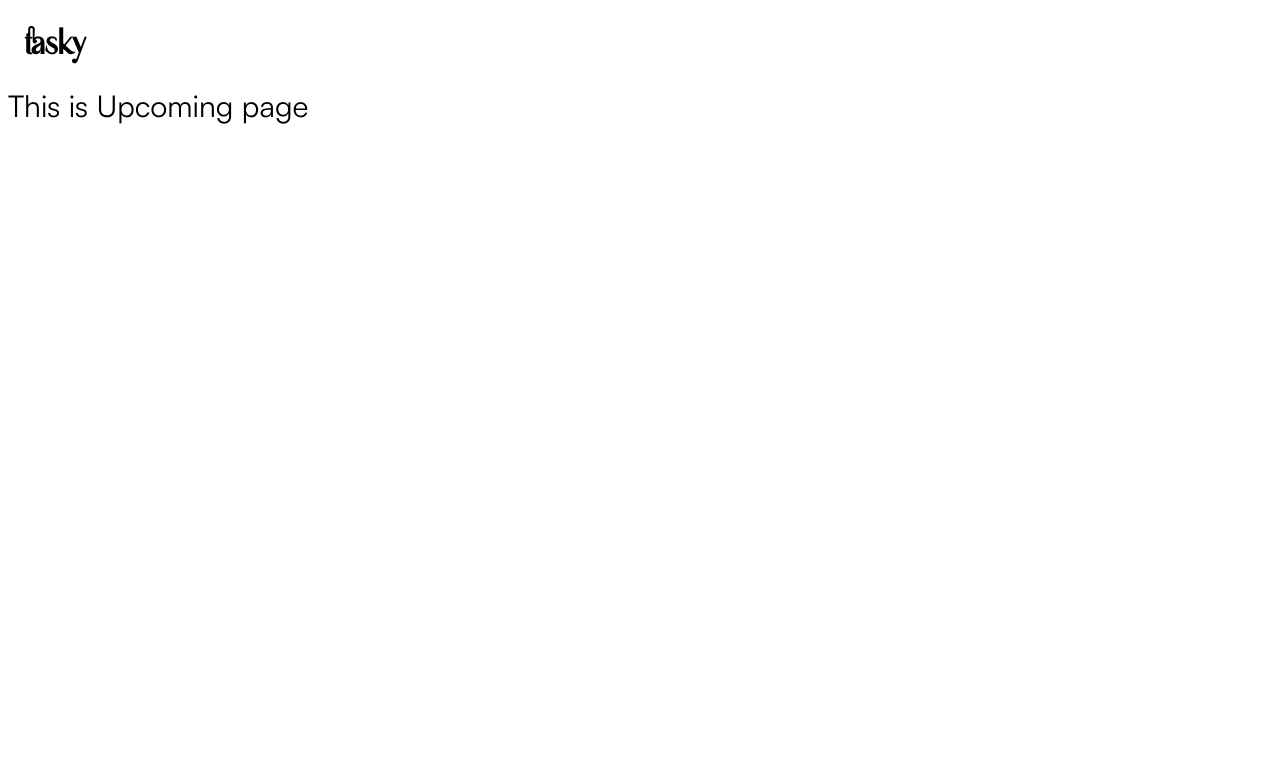
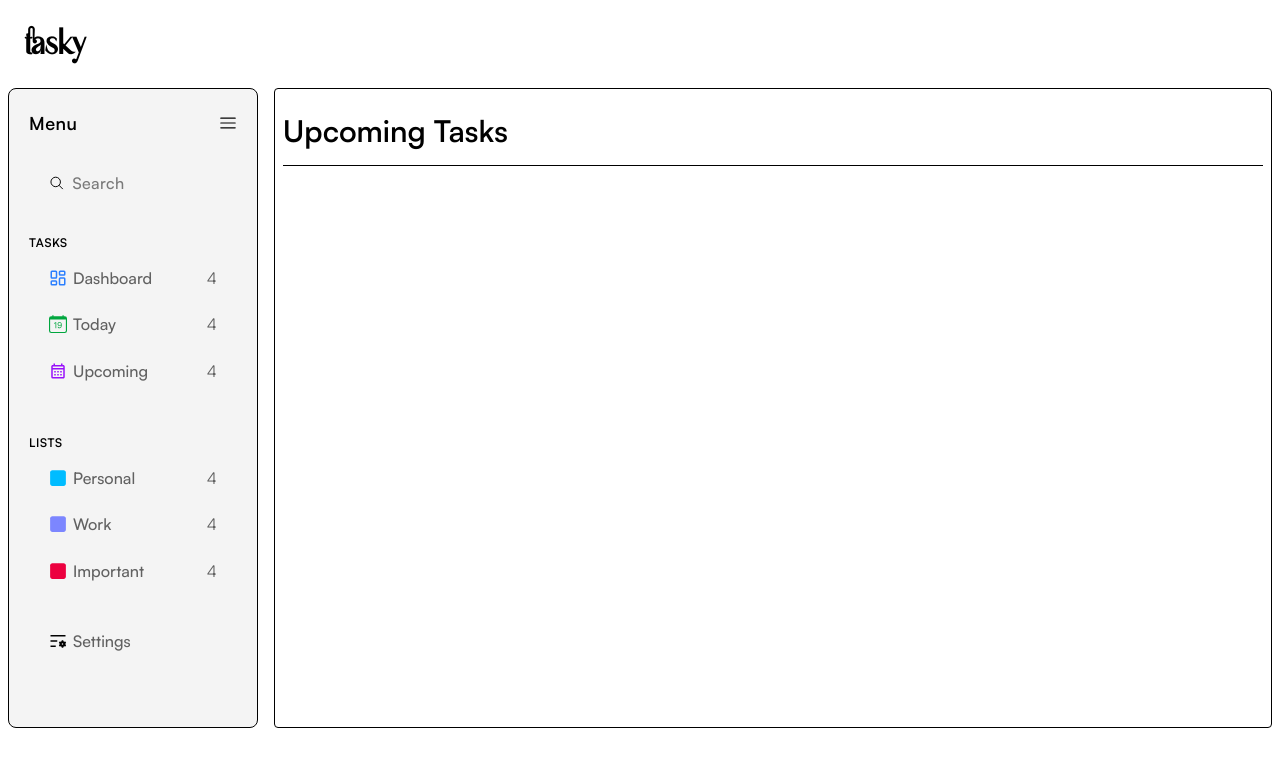
Before and after one commit to sagar-mitra/To-Do, a React (Vite) app: page /upcoming in a window 1280 px wide. Shown: the top 766 px of the page. Built offline with nearby package versions, Linux system fonts and the light colour scheme.

Commit message:
upcoming task done

```diff
--- a/src/pages/TodayList.jsx
+++ b/src/pages/TodayList.jsx
@@ -20,7 +20,7 @@ const TodayList = () => {
     <div className="text-black flex gap-4">
       <Sidebar />
       <div className="border h-[640px] rounded p-2 w-4/5">
-        <h1 className="text-3xl font-semibold mt-10 pl-5 mb-2 border-b py-4">
+        <h1 className="text-3xl font-semibold mb-2 border-b py-4">
           What’s on Your Plate Today?
         </h1>
         {todayData.map((task) => {
--- a/src/pages/Upcoming.jsx
+++ b/src/pages/Upcoming.jsx
@@ -1,9 +1,41 @@
-import React from "react";
+import React, { useContext } from "react";
+import { TaskContext } from "../utils/taskContext";
+import Task from "../components/Hero/Task";
+import Sidebar from "../components/Sidebar/Sidebar";
 
 const Upcoming = () => {
+  const { taskInfo, setTaskInfo } = useContext(TaskContext);
+
+  const today = new Date();
+  let date = today.getDate();
+
+  const notTodayData = taskInfo.filter((e) => {
+    let d1 = new Date(e.taskDate);
+
+    return d1.getDate() !== date;
+  })
+
   return (
-    <div>
-      <h1 className="text-3xl">This is Upcoming page</h1>
+    <div className="text-black flex gap-4">
+      <Sidebar />
+      <div className="border h-[640px] rounded p-2 w-4/5">
+        <h1 className="text-3xl font-semibold  mb-2 border-b py-4">
+          Upcoming Tasks
+        </h1>
+        {notTodayData.map((task) => {
+          const { id, taskTitle, taskDate, isCompleted } = task;
+          return (
+            <Task
+              key={id}
+              id={id}
+              taskTitle={taskTitle}
+              isCompleted={isCompleted}
+              taskInfo={taskInfo}
+              setTaskInfo={setTaskInfo}
+            />
+          );
+        })}
+      </div>
     </div>
   );
 };
```
